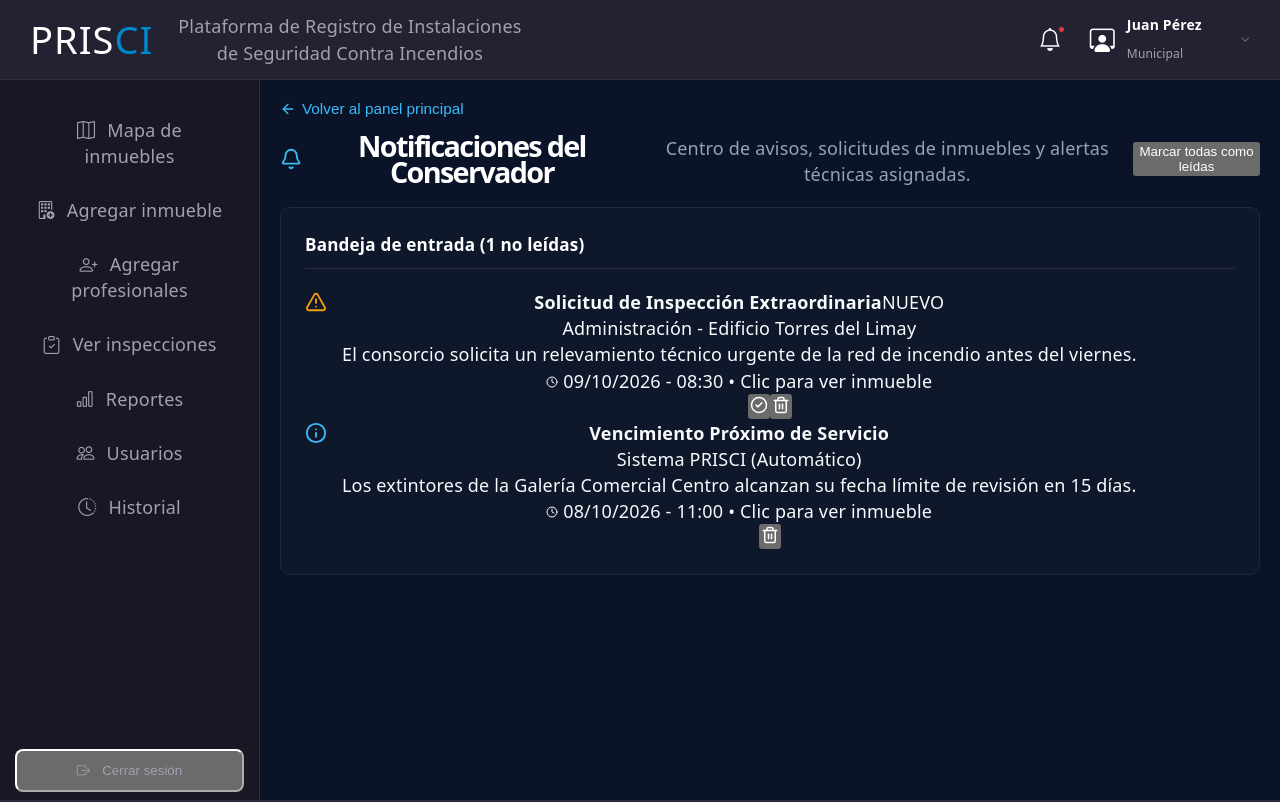
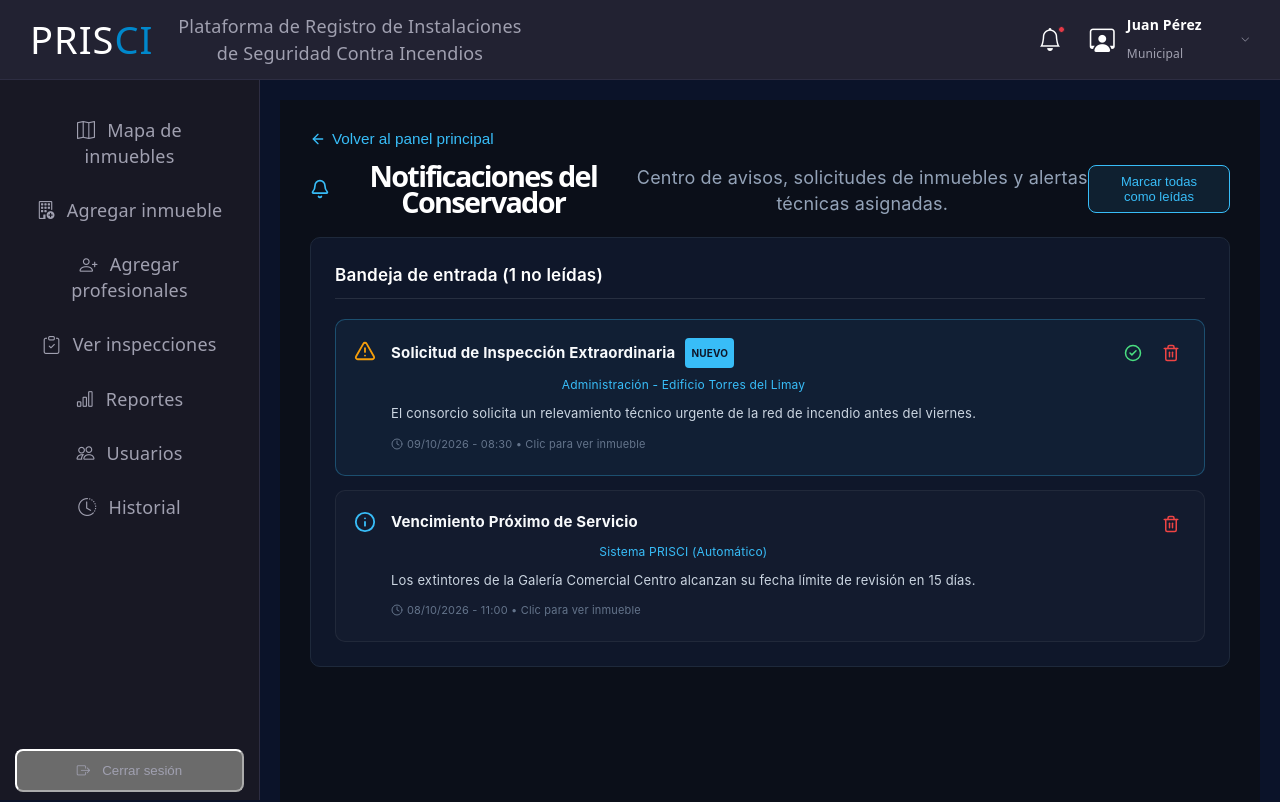
Before and after one commit to mia-estevez/proyecto-prisci, a React (Vite) app: page /notificacionesConservadores in a window 1280 px wide. Shown: the top 802 px of the page. Built offline with nearby package versions, Linux system fonts and the light colour scheme.

Commit message:
Modificando el css

```diff
--- a/src/paginas/notificacionesConservadores.css
+++ b/src/paginas/notificacionesConservadores.css
@@ -1,18 +1,123 @@
-.notificaciones-container {
-  min-height: 50vh;
-  display: flex;
-  justify-content: center;
-  align-items: center;
-  width: 100%;
-  padding: 60px 20px;
-  box-sizing: border-box;
-  background-color: #12121e;
+.notif-conservador-container {
+  padding: 30px;
+  background-color: #0b0f19;
+  min-height: 100vh;
+  color: #f8fafc;
+  font-family: 'Inter', sans-serif;
 }
 
-.notificaciones-texto {
-  color: #ffffff;
-  font-size: 1.5rem;
-  font-weight: 600;
-  margin: 0;
+.btn-marcar-todas {
+  background: rgba(56, 189, 248, 0.1);
+  border: 1px solid #38bdf8;
+  color: #38bdf8;
+  padding: 8px 16px;
+  border-radius: 8px;
+  cursor: pointer;
+  font-size: 13px;
+  transition: background 0.2s;
+}
+
+.btn-marcar-todas:hover {
+  background: rgba(56, 189, 248, 0.2);
+}
+
+.notif-list {
+  display: flex;
+  flex-direction: column;
+  gap: 14px;
+}
+
+.notif-item {
+  display: flex;
+  align-items: flex-start;
+  justify-content: space-between;
+  padding: 18px;
+  border-radius: 10px;
+  cursor: pointer;
+  transition: all 0.2s;
+}
+
+.notif-item.leida {
+  background: rgba(255, 255, 255, 0.02);
+  border: 1px solid rgba(255, 255, 255, 0.06);
+}
+
+.notif-item.no-leida {
+  background: rgba(56, 189, 248, 0.05);
+  border: 1px solid rgba(56, 189, 248, 0.3);
+}
+
+.notif-item:hover {
+  border-color: #38bdf8;
+}
+
+.notif-title-row {
+  display: flex;
+  align-items: center;
+  gap: 10px;
+  margin-bottom: 4px;
+}
+
+.notif-title-row strong {
+  font-size: 15px;
+  color: #f8fafc;
+}
+
+.badge-nuevo {
+  background: #38bdf8;
+  color: #0f172a;
+  font-size: 10px;
+  font-weight: bold;
+  padding: 2px 6px;
+  border-radius: 4px;
+}
+
+.notif-emisor {
+  font-size: 12px;
+  color: #38bdf8;
+  display: block;
+  margin-bottom: 6px;
+}
+
+.notif-mensaje {
+  color: #cbd5e1;
+  font-size: 13px;
+  margin: 0 0 8px 0;
+  line-height: 1.4;
+}
+
+.notif-fecha {
+  font-size: 11px;
+  color: #64748b;
+  display: flex;
+  align-items: center;
+  gap: 4px;
+}
+
+.notif-actions {
+  display: flex;
+  gap: 8px;
+  align-items: center;
+}
+
+.icon-btn-check {
+  background: transparent;
+  border: none;
+  cursor: pointer;
+  color: #4ade80;
+  padding: 6px;
+}
+
+.icon-btn-trash {
+  background: transparent;
+  border: none;
+  cursor: pointer;
+  color: #ef4444;
+  padding: 6px;
+}
+
+.empty-text {
+  color: #94a3b8;
   text-align: center;
+  padding: 40px 0;
 }
```
